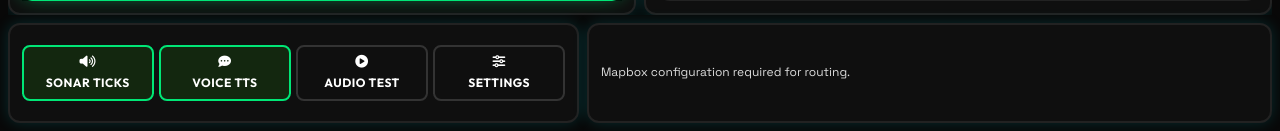
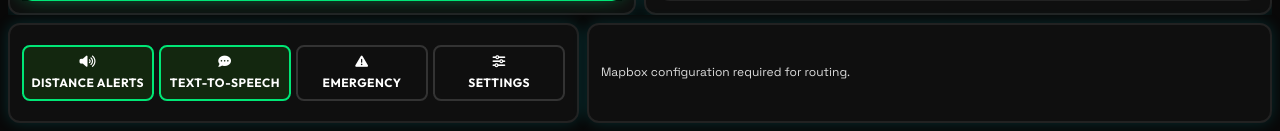
Before and after one commit to adop05/NavVision, a Flask app: page / in a window 1280 px wide. Shown: the part 669-800 px from the top of the page. Run offline with Flask 3, Linux system fonts and the light colour scheme; some libraries are stand-ins or nearby versions.

Commit message:
nav 3.0 - most stable version (android) after nav2.0

```diff
--- a/app.py
+++ b/app.py
@@ -101,9 +101,20 @@ def get_route():
     # NEW: Add this dummy route so your JS stops throwing 404 errors
 @app.route('/detect', methods=['POST'])
 def detect_objects():
-    # Placeholder for your CV team's future logic
-    print("Frontend sent a frame for processing!")
-    return jsonify({"status": "success", "hazard_distance": 6.0, "detections": []})
+    # Placeholder for your CV logic
+    calculated_distance = 1.5 # Example: replace with your actual CV distance calculation
 
+    # Calculate intensity: closer = higher intensity
+    # 6.0m = 0 intensity, < 1.0m = high intensity (e.g., 200ms)
+    vibration_pattern = 0
+    if calculated_distance < 3.0:
+        vibration_pattern = int((3.0 - calculated_distance) * 50) + 50
+
+    return jsonify({
+        "status": "success",
+        "hazard_distance": calculated_distance,
+        "vibration_ms": vibration_pattern, # New field
+        "detections": []
+    })
 if __name__ == '__main__':
     app.run(debug=True, port=5000)
--- a/templates/index.html
+++ b/templates/index.html
@@ -112,15 +112,15 @@
                 <div class="audio-buttons-grid" style="width: 100%;">
                     <button id="btn-mute-sonar" class="btn btn-icon-label active" aria-pressed="false" aria-label="Toggle audio sonar ticks">
                         <i class="fa-solid fa-volume-high" aria-hidden="true"></i>
-                        <span>Sonar Ticks</span>
+                        <span>Distance Alerts</span>
                     </button>
                     <button id="btn-mute-speech" class="btn btn-icon-label active" aria-pressed="false" aria-label="Toggle voice feedback synthesis">
                         <i class="fa-solid fa-comment-dots" aria-hidden="true"></i>
-                        <span>Voice TTS</span>
+                        <span>Text-to-Speech</span>
                     </button>
-                    <button id="btn-trigger-speech-test" class="btn btn-icon-label" aria-label="Trigger audio announcement verification">
-                        <i class="fa-solid fa-circle-play" aria-hidden="true"></i>
-                        <span>Audio Test</span>
+                    <button id="btn-trigger-speech-test" class="btn btn-icon-label" aria-label="Press and hold for emergency assistance">
+                        <i class="fa-solid fa-triangle-exclamation" aria-hidden="true"></i> <!-- Changed icon -->
+                        <span>Emergency</span>
                     </button>
                     <button id="btn-toggle-settings" class="btn btn-icon-label" aria-label="Open developer configuration panel">
                         <i class="fa-solid fa-sliders" aria-hidden="true"></i>
```
Also changed, not shown: static/app.js (line endings or trailing spaces), static/style.css (line endings or trailing spaces).
